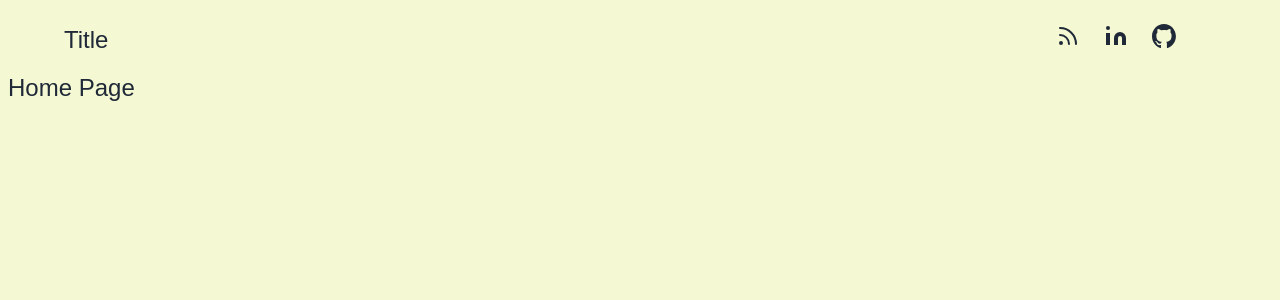
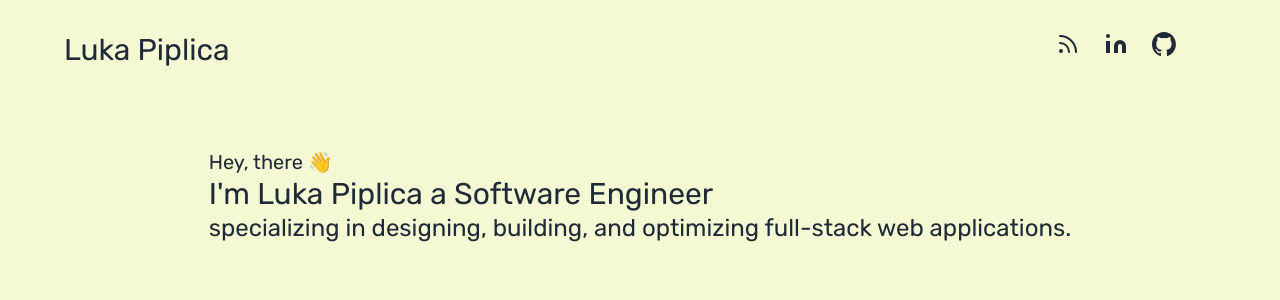
Before and after one commit to luka2220/portfolio, a Next.js app: page / in a window 1280 px wide. Shown: the top 300 px of the page. Built offline with nearby package versions, Linux system fonts and the light colour scheme; some icons are missing.

Commit message:
Update structure and alignment

```diff
--- a/app/globals.css
+++ b/app/globals.css
@@ -7,7 +7,22 @@
 
 @layer base {
   h1 {
+    @apply text-3xl;
+    @apply text-gray-800 dark:text-light;
+  }
+
+  h2 {
     @apply text-2xl;
+    @apply text-gray-800 dark:text-light;
+  }
+
+  h3 {
+    @apply text-xl;
+    @apply text-gray-800 dark:text-light;
+  }
+
+  p {
+    @apply text-gray-800 dark:text-light;
   }
 }
 
--- a/app/page.tsx
+++ b/app/page.tsx
@@ -1,7 +1,14 @@
 export default function Home() {
   return (
-    <div className="mt-4 ml-2">
-      <h1 className="text-gray-800 dark:text-light">Home Page</h1>
+    <div className="mt-20 flex justify-center">
+      <div>
+        <h3>Hey, there 👋</h3>
+        <h1>I&apos;m Luka Piplica a Software Engineer</h1>
+        <h2>
+          specializing in designing, building, and optimizing full-stack web
+          applications.
+        </h2>
+      </div>
     </div>
   );
 }
--- a/app/rootComponent.tsx
+++ b/app/rootComponent.tsx
@@ -2,6 +2,9 @@
 
 import { useTheme } from '@/components/themeProvider';
 import Header from '@/components/header/header';
+import { Rubik } from 'next/font/google';
+
+const rubik = Rubik({ subsets: ['latin'] });
 
 export default function Root({
   children,
@@ -12,7 +15,9 @@ export default function Root({
 
   return (
     <html lang="en" className={theme === 'moon' ? 'dark' : ''}>
-      <body className="bg-light dark:bg-gray-800">
+      <body
+        className={`m-auto max-w-6xl bg-light dark:bg-gray-800 ${rubik.className}`}
+      >
         <Header />
         {children}
       </body>
--- a/components/header/header.tsx
+++ b/components/header/header.tsx
@@ -4,23 +4,23 @@ import { HeaderGithubIcon } from './headerGithubIcon';
 import { HeaderLinkedinIcon } from './headerLinkedinIcon';
 import { Rss } from 'lucide-react';
 
+// BUG: Currently there is an issue with the responsivness size of the icons. Once the screen width is below 730px the icons become very small (except rss). Fix the responsivness, possibly add a menu button once the width gets below 730px
+
 export default function Header() {
   return (
-    <header className="flex mt-6 text-gray-800 dark:text-light">
-      <div className="flex-1 px-16">
+    <header className="flex mt-8">
+      <div className="flex-1">
         <Link href={'/'}>
-          <h1>Title</h1>
+          <h1>Luka Piplica</h1>
         </Link>
       </div>
       <div className="flex-1">
-        <div className="flex justify-end gap-6 px-16">
+        <div className="flex justify-end gap-6">
           <Link href={'/blog'}>
             <Rss className="stroke-gray-800 dark:stroke-light" />
           </Link>
           <Link
-            href={
-              'https://www.linkedin.com/in/luka-piplica-1b5028185/'
-            }
+            href={'https://www.linkedin.com/in/luka-piplica-1b5028185/'}
             target="_blank"
           >
             <HeaderLinkedinIcon />
--- a/package.json
+++ b/package.json
@@ -7,7 +7,8 @@
     "build": "next build",
     "start": "next start",
     "lint": "next lint",
-        "format": "npx prettier --write ."
+    "format": "npx prettier --write .",
+    "typecheck": "tsc --noEmit"
   },
   "dependencies": {
     "lucide-react": "^0.475.0",
```
Also changed, not shown: components/header/headerLinkedinIcon.tsx (renamed from components/header/headerLinkedinIcon.jsx), 2 other files (tests, documents, lock files or other folders). Lines whose indentation alone changed are shown as unchanged.
